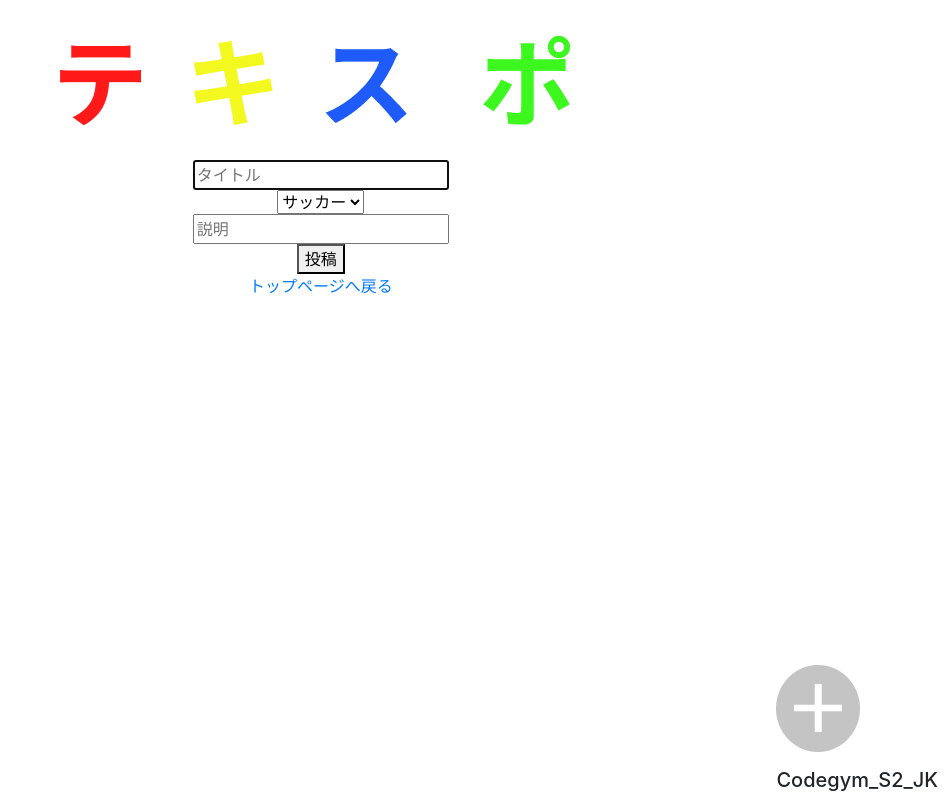
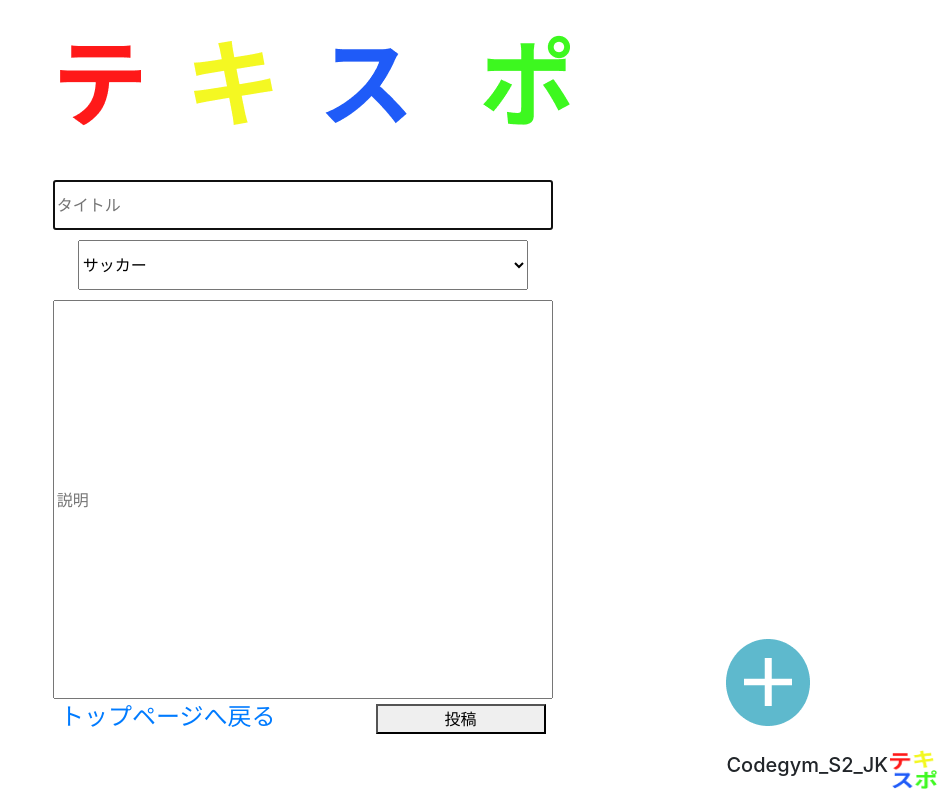
Before and after one commit to MRs355-2/JK-S2, a Flask app: page /another in a window 1280 px wide. Shown: the whole page, without its empty margins (332-1280 px from the left). Run offline with Flask 2, Linux system fonts and the light colour scheme; some libraries are stand-ins or nearby versions.

Commit message:
[update]another.css added

```diff
--- /dev/null
+++ b/static/another.css
@@ -0,0 +1,30 @@
+.form{
+    position:absolute;
+    top:10px;
+    left:-70px;
+}
+
+.title_input{
+    width:500px;
+    height:50px;
+}
+
+.desc_input{
+    width:500px;
+    height:399px;
+}
+
+.select_sports{
+    width:450px;
+    height:50px;
+    margin:10px;
+}
+
+.cancel{
+    margin-right:100px;
+    font-size:x-large;
+}
+
+.pub_button{
+    width:170px;
+}
--- a/static/base.css
+++ b/static/base.css
@@ -42,3 +42,8 @@ main{
     width:300%;
     height:300%;
 }
+
+.icon{
+    height:50px;
+    width:50px;
+}
--- a/templates/another.html
+++ b/templates/another.html
@@ -7,12 +7,12 @@
             <form class="form" action="upload" method="post">
                 <!-- <label for="title">何について</label> ラベルをつけるかはまだ検討中-->
                 <div class="item">
-                    <input type="text" name="title" placeholder="タイトル" required autofocus>
+                    <input class = "title_input" type="text" name="title" placeholder="タイトル" required autofocus>
                 </div>
 
                 <!--ここの選択肢をどうするか-->
                 <div class="item">
-                    <select name="sport" required>
+                    <select class = "select_sports" name="sport" required>
                         <option value="サッカー">サッカー</option>
                         <option value="テニス">テニス</option>
                         <option value="ゴルフ">ゴルフ</option>
@@ -21,15 +21,14 @@
                 </div>
 
                 <div class="item">
-                    <input type="text" name="content" placeholder="説明" required autofocus>
+                    <input class = "desc_input" type="text" name="content" placeholder="説明" required autofocus>
                 </div>
 
-                <button type="submit">投稿</button>
+                <p><a class = "cancel" href="/">トップページへ戻る</a><button class = "pub_button" type="submit">投稿</button></p>
 
             </form>
 
         </div>
 
-        <p><a href="/">トップページへ戻る</a></p>
     </main>
 {% endblock %}
--- a/templates/base.html
+++ b/templates/base.html
@@ -4,6 +4,7 @@
     <head>
         <title>TEXPO</title>
         <link rel= "stylesheet" type= "text/css" href= "{{ url_for('static',filename='base.css') }}">
+        <link rel= "stylesheet" type= "text/css" href= "{{ url_for('static',filename='another.css') }}">
         <link rel="shortcut icon" href="{{ url_for('static', filename='favicon.ico') }}">
         <link rel="stylesheet" href="https://cdnjs.cloudflare.com/ajax/libs/font-awesome/5.15.3/css/all.min.css" integrity="sha512-iBBXm8fW90+nuLcSKlbmrPcLa0OT92xO1BIsZ+ywDWZCvqsWgccV3gFoRBv0z+8dLJgyAHIhR35VZc2oM/gI1w==" crossorigin="anonymous" referrerpolicy="no-referrer" />
 
@@ -27,7 +28,7 @@
 {% endblock %}
     <footer>
         <p><a href="/another"><img src = "{{url_for('static',filename='images/add_button.png')}}"></a></p>
-        <div class = "reg"><h5 class = "reg_text">Codegym_S2_JK</h5></div>
+        <div class = "reg"><h5 class = "reg_text">Codegym_S2_JK<img class = "icon" src = "{{url_for('static',filename='images/icon.png')}}"></h5></div>
     </footer>
     </body>
     <script src="https://code.jquery.com/jquery-3.3.1.slim.min.js" integrity="sha384-q8i/X+965DzO0rT7abK41JStQIAqVgRVzpbzo5smXKp4YfRvH+8abtTE1Pi6jizo" crossorigin="anonymous"></script>
```
Also changed, not shown: static/images/add_button.png, static/images/logo_jp.png, static/images/logo_jp@2x.png.
